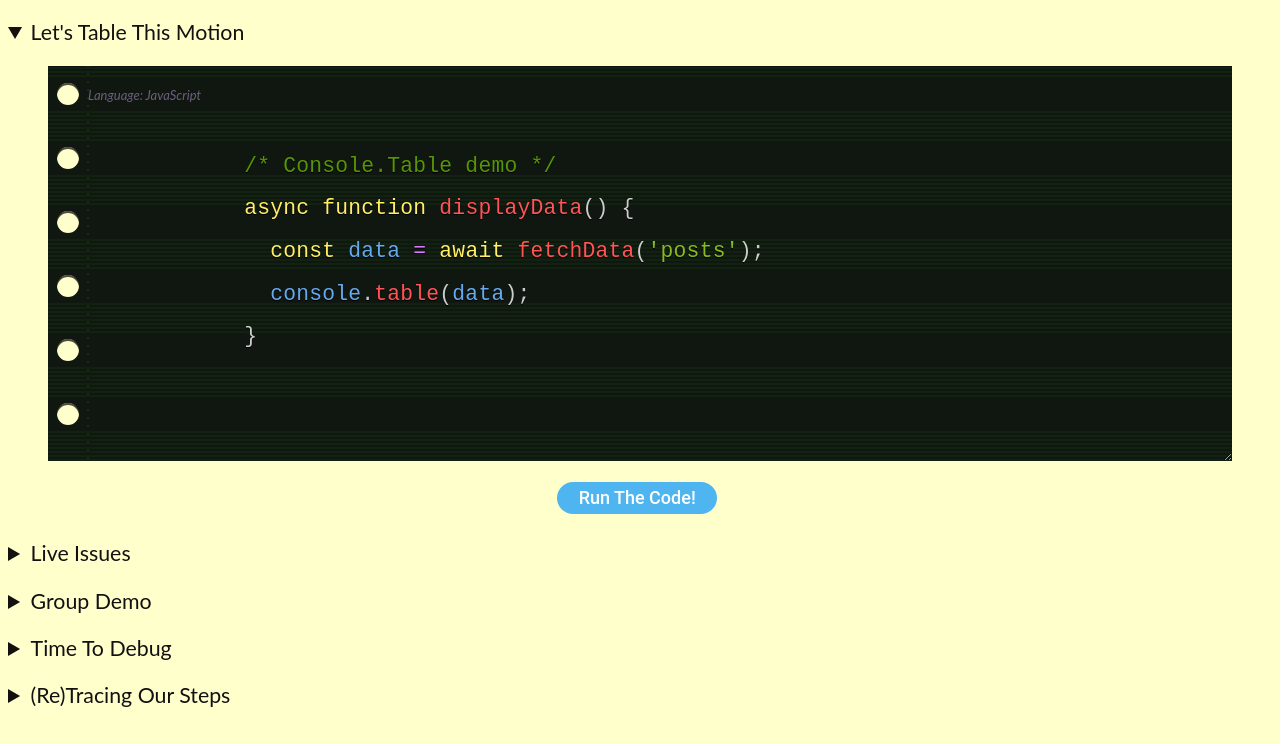
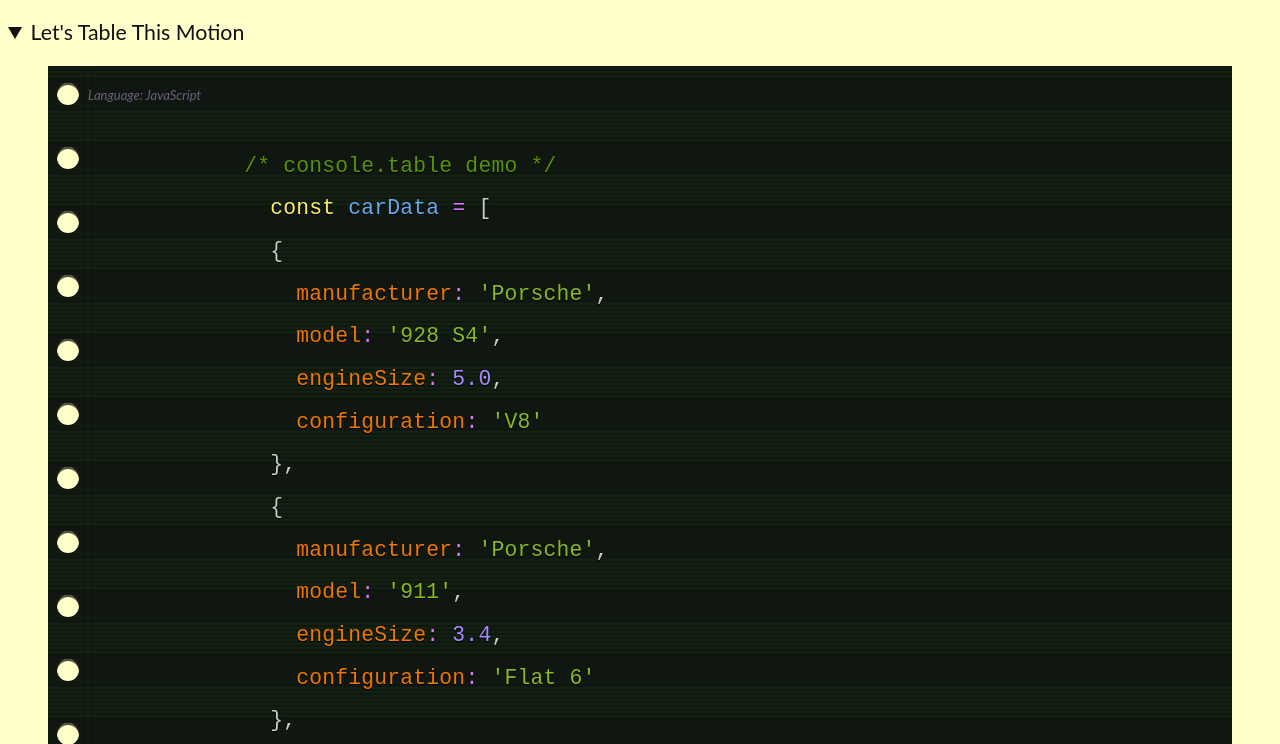
Before and after one commit to andrewdenton/js-console, a plain HTML site: page index.html in a window 1280 px wide. Both pictures are taken after a click on the heading "Let's Table This Motion". Shown: the part 56-800 px from the top of the page. Drawn offline with Linux system fonts and the light colour scheme.

```diff
--- a/index.html
+++ b/index.html
@@ -17,10 +17,42 @@
         <figcaption>Language: JavaScript</figcaption>
         <pre>
           <code class="language-js">
-            /* Console.Table demo */
+            /* console.table demo */
+              const carData = [
+              {
+                manufacturer: 'Porsche',
+                model: '928 S4',
+                engineSize: 5.0,
+                configuration: 'V8'
+              },
+              {
+                manufacturer: 'Porsche',
+                model: '911',
+                engineSize: 3.4,
+                configuration: 'Flat 6'
+              },
+              {
+                manufacturer: 'Aston Martin',
+                model: 'DB9',
+                engineSize: 5.9,
+                configuration: 'V12'
+              },
+              {
+                manufacturer: 'Lamborghini',
+                model: 'Diablo',
+                engineSize: 6.0,
+                configuration: 'V12'
+              },
+              {
+                manufacturer: 'Ferrari',
+                model: '355',
+                engineSize: 3.5,
+                configuration: 'V8'
+              }
+            ];
+
             async function displayData() {
-              const data = await fetchData('posts');
-              console.table(data);
+              console.table(carData);
             }
           </code>
         </pre>
@@ -157,6 +189,24 @@
         <button onclick="reTracingOurSteps()">Run The Code!</button>
       </div>
     </details>
+    <details>
+      <summary>Being more assertive</summary>
+      <figure>
+        <figcaption>Language: JavaScript</figcaption>
+        <pre>
+          <code class="language-js">
+            /* Console.assert Demo*/
+            function beMoreAssertive() {
+              const car = 911;
+              console.assert(car === 928, "Oh no! You've chosen the wrong Porsche! ;)");
+            }
+          </code>
+        </pre>
+      </figure>
+      <div class="button-container">
+        <button onclick="beMoreAssertive()">Run The Code!</button>
+      </div>
+    </details>
   </div>
 </body>
 
--- a/index.js
+++ b/index.js
@@ -1,23 +1,43 @@
-
-const apiEndpoint = 'https://jsonplaceholder.typicode.com/';
-
-async function fetchData(entity) {
-  try {
-    let data = await fetch(`${apiEndpoint}${entity}`);
-    return await data.json();
-  } catch (error) {
-    console.error(error);
+const carData = [
+  {
+    manufacturer: 'Porsche',
+    model: '928 S4',
+    engineSize: 5.0,
+    configuration: 'V8'
+  },
+  {
+    manufacturer: 'Porsche',
+    model: '911',
+    engineSize: 3.4,
+    configuration: 'Flat 6'
+  },
+  {
+    manufacturer: 'Aston Martin',
+    model: 'DB9',
+    engineSize: 5.9,
+    configuration: 'V12'
+  },
+  {
+    manufacturer: 'Lamborghini',
+    model: 'Diablo',
+    engineSize: 6.0,
+    configuration: 'V12'
+  },
+  {
+    manufacturer: 'Ferrari',
+    model: '355',
+    engineSize: 3.5,
+    configuration: 'V8'
   }
-}
+];
 
 
 /* Console.Table demo */
 async function displayData() {
-  const data = await fetchData('posts');
-  console.table(data);
+  console.table(carData);
 }
 
-/* *** Live Issues *** */
+/* Live Issues */
 function liveIssues() {
   const myCar = { name: "Porsche 928 S4" };
   console.log(myCar);
@@ -35,6 +55,7 @@
   logActualValue(myCar);
 }
 
+/* console.group demo */
 function groupFunction1() {
   console.group("testFunction1");
   console.log('This is a call from Function1');
@@ -56,6 +77,7 @@
   console.groupEnd();
 }
 
+/* console.time demo */
 function aSlowishFunction() {
   console.time('Time');
   for (let i=0; i<1000000000; i++) {
@@ -75,7 +97,7 @@
 }
 
 
-/* Console.Trace Demo */
+/* console.trace Demo */
 function subRoutine2() {
   console.log('I am sub 2');
   console.trace();
@@ -89,3 +111,9 @@
 function reTracingOurSteps() {
   subRoutine1();
 }
+
+/* Console.assert Demo*/
+function beMoreAssertive() {
+  const car = 911;
+  console.assert(car === 928, "Oh no! You've chosen the wrong Porsche! ;)");
+}
```
Also changed, not shown: 1 other file.
